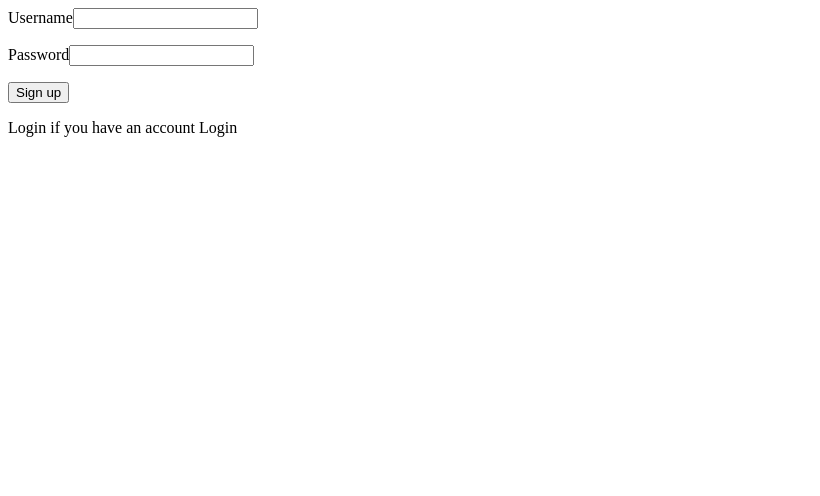
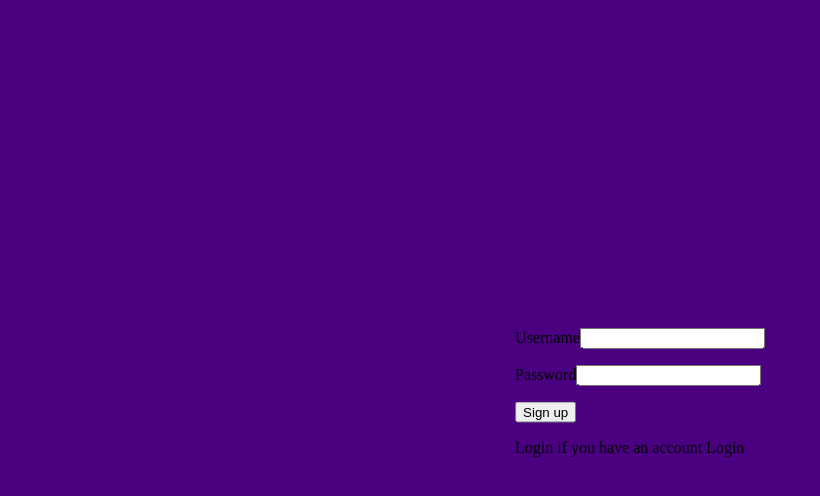
Before and after one commit to ahmedskulj00/react-movie-app, a React (Create React App) app: page / in a window 1280 px wide. Shown: the top 496 px of the page, without its empty margins (0-820 px from the left). Built offline with nearby package versions, Linux system fonts and the light colour scheme; no server answers.

Commit message:
Started working on design.

```diff
--- a/src/App.css
+++ b/src/App.css
@@ -0,0 +1,10 @@
+body {
+  background-color: #4b0082;
+}
+
+.login-container {
+  position: absolute;
+  top: 50%;
+  left: 50%;
+  transform: translate(-50%, -50%);
+}
--- a/src/components/Login.js
+++ b/src/components/Login.js
@@ -1,5 +1,5 @@
 import React from "react";
-
+import "../App.css";
 const Login = (props) => {
   const {
     email,
@@ -15,7 +15,8 @@ const Login = (props) => {
   } = props;
 
   return (
-    <div>
+    <div className="login-container">
+      <div className="login-screen">
         <label>Username</label>
         <input
           type="text"
@@ -52,6 +53,7 @@ const Login = (props) => {
           )}
         </div>
       </div>
+    </div>
   );
 };
 
```
Lines whose indentation alone changed are shown as unchanged.
